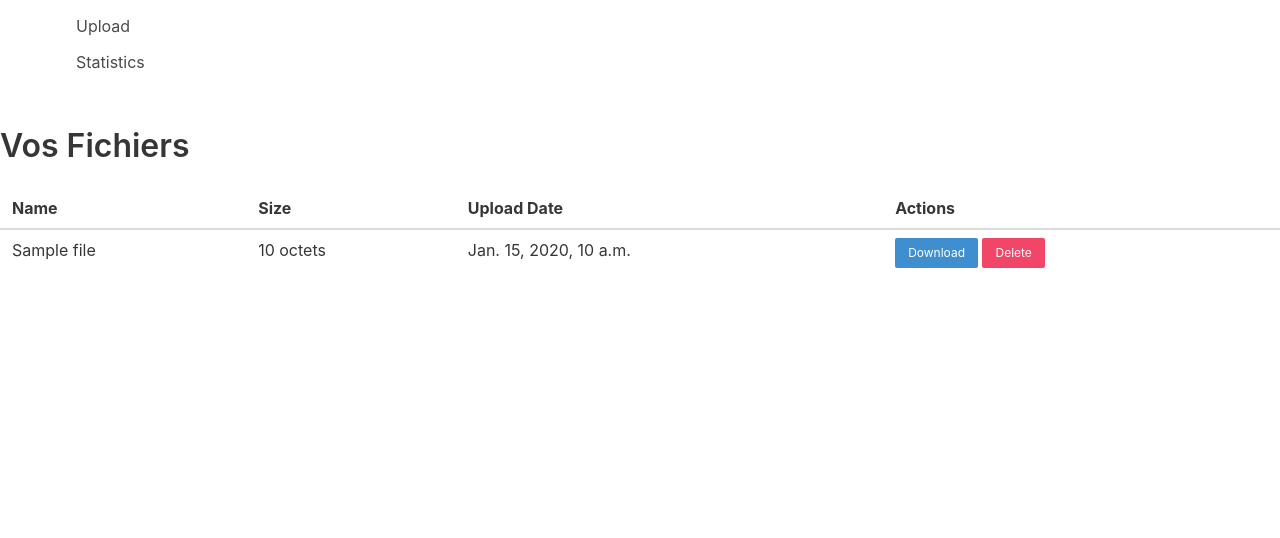
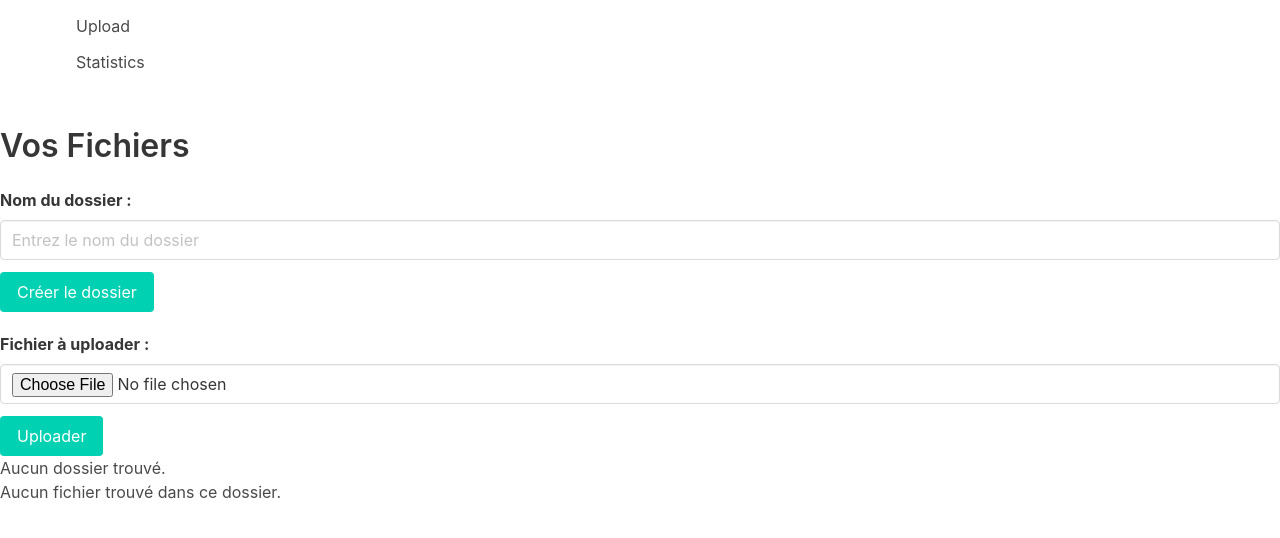
Before and after one commit to BenjaminCIR/Cloud-Drive-App, a Django app: page /polls/ in a window 1280 px wide. Shown: the part 158-696 px from the top of the page. Run offline with Django 5.2, Linux system fonts and the light colour scheme; a user stored in the database is signed in; tables that the repository leaves empty hold one stand-in row (values such as "Sample post").

Commit message:
déplacer / rename / download / upload files - folders

```diff
--- a/cloud_app/cloud/settings.py
+++ b/cloud_app/cloud/settings.py
@@ -130,4 +130,4 @@
 
 # Folder storage for uploaded files
 MEDIA_ROOT = BASE_DIR
-MEDIA_URL = '/media/'
+MEDIA_URL = '/uploads/'
--- a/cloud_app/polls/forms.py
+++ b/cloud_app/polls/forms.py
@@ -5,3 +5,9 @@
     class Meta:
         model = File
         fields = ['upload']
+
+
+class RenameFileForm(forms.ModelForm):
+    class Meta:
+        model = File
+        fields = ['name']
--- a/cloud_app/polls/models.py
+++ b/cloud_app/polls/models.py
@@ -15,7 +15,7 @@
 
 class Folder(models.Model):
     name = models.CharField(max_length=255)
-    user = models.ForeignKey(User, on_delete=models.CASCADE)
+    user = models.ForeignKey(User, on_delete=models.CASCADE, related_name='folders')
     parent_folder = models.ForeignKey('self', on_delete=models.CASCADE, null=True, blank=True, related_name='subfolders')
     upload_date = models.DateTimeField(auto_now_add=True)
 
@@ -37,8 +37,8 @@
     upload = models.FileField(upload_to=user_directory_path, validators=[validate_file_size])
     size = models.IntegerField()
     upload_date = models.DateTimeField(auto_now_add=True)
-    user = models.ForeignKey(User, on_delete=models.CASCADE)
-    folder = models.ForeignKey(Folder, on_delete=models.SET_NULL, null=True, blank=True)
+    user = models.ForeignKey(User, on_delete=models.CASCADE, related_name='files')
+    folder = models.ForeignKey(Folder, on_delete=models.CASCADE, null=True, blank=True, related_name='files')
 
     def __str__(self):
         return self.name
--- a/cloud_app/polls/templates/polls/base.html
+++ b/cloud_app/polls/templates/polls/base.html
@@ -36,7 +36,7 @@
                         <p class="menu-label">Navigation</p>
                         <ul class="menu-list">
                             <li><a href="{% url 'home' %}">File</a></li>
-                            <li><a href="{% url 'upload' %}">Upload</a></li>
+                            <li><a href="{% url 'upload_file' %}">Upload</a></li>
                             <li><a href="{% url 'statistics' %}">Statistics</a></li>
                         </ul>
                     </aside>
--- a/cloud_app/polls/templates/polls/home.html
+++ b/cloud_app/polls/templates/polls/home.html
@@ -2,27 +2,90 @@
 
 {% block content %}
 <h1 class="title">Vos Fichiers</h1>
+
+<form action="{% url 'create_folder' %}" method="post" style="margin-bottom: 20px;">
+    {% csrf_token %}
+    <div class="field">
+        <label class="label" for="folder_name">Nom du dossier :</label>
+        <div class="control">
+            <input class="input" type="text" id="folder_name" name="folder_name" placeholder="Entrez le nom du dossier" required>
+        </div>
+    </div>
+    <div class="control">
+        <button class="button is-primary" type="submit">Créer le dossier</button>
+    </div>
+</form>
+<form action="{% url 'upload_file' %}?path={{ current_path }}" method="post" enctype="multipart/form-data">
+    {% csrf_token %}
+    <div class="field">
+        <label class="label" for="upload">Fichier à uploader :</label>
+        <div class="control">
+            <input class="input" type="file" id="upload" name="upload" required>
+        </div>
+    </div>
+    <div class="control">
+        <button class="button is-primary" type="submit">Uploader</button>
+    </div>
+</form>
+
+
+{% if form.errors %}
+    <div class="error-messages">
+        {% for field, errors in form.errors.items %}
+            <p><strong>{{ field }}:</strong> {{ errors }}</p>
+        {% endfor %}
+    </div>
+{% endif %}
+
+{% if current_path %}
+    {% with current_path|cut:"/" as path_parts %}
+        {% if path_parts|length > 0 %}
+            <a href="?path={{ previous_path }}">Retour</a>
+        {% endif %}
+    {% endwith %}
+{% endif %}
+
+<ul>
+    {% for folder in folders %}
+        <li>
+            <a href="?path={{ folder.path }}">{{ folder.name }}</a>
+            <a class="button is-small is-danger" href="{% url 'delete_folder' %}?path={{ file.path }}&current_path={{ current_path }}" onclick="return confirm('Êtes-vous sûr de vouloir supprimer ce dossier ?');">Delete</a>
+            <a href="{% url 'rename_folder' %}?path={{ folder.path }}&current_path={{ current_path }}" class="button is-small is-info">Renommer</a>
+            <a href="{% url 'choose_folder' %}?folder_path={{ folder.path }}&type=folder" class="button is-small is-warning">Déplacer</a>
+        </li>
+    {% empty %}
+        <li>Aucun dossier trouvé.</li>
+    {% endfor %}
+</ul>
+
+ {% if files %}
  <table class="table is-fullwidth">
      <thead>
          <tr>
-            <th>Name</th>
-            <th>Size</th>
-            <th>Upload Date</th>
+             <th>Nom</th>
+             <th>Taille</th>
+             <th>Date d'upload</th>
              <th>Actions</th>
          </tr>
      </thead>
      <tbody>
-        {% for file in user_files %}
+         {% for file in files %}
          <tr>
              <td>{{ file.name }}</td>
-            <td>{{ file.size }} octets </td>
+             <td>{{ file.size }} octets</td>
              <td>{{ file.upload_date }}</td>
              <td>
-                <a class="button is-small is-info" href="{{ file.upload.url }}" download>Download</a>
-                <a class="button is-small is-danger" href="{% url 'delete_file' file.id %}" onclick="return confirm('Êtes-vous sûr de vouloir supprimer ce fichier ?');">Delete</a>
+                <a class="button is-small is-info" href="/uploads/{{ file.path }}" download>Télécharger</a>
+                 <a class="button is-small is-danger" href="{% url 'delete_file' %}?path={{ file.path }}&current_path={{ current_path }}" onclick="return confirm('Êtes-vous sûr de vouloir supprimer ce fichier ?');">Delete</a>
+                 <a href="{% url 'rename_file' %}?path={{ file.path }}&current_path={{ current_path }}" class="button is-small is-info">Renommer</a>
+                 <a href="{% url 'choose_folder' %}?file_path={{ file.path }}&type=file" class="button is-small is-warning">Déplacer</a>
              </td>
          </tr>
          {% endfor %}
      </tbody>
  </table>
+{% else %}
+ <p>Aucun fichier trouvé dans ce dossier.</p>
+{% endif %}
+</div>
 {% endblock %}
--- a/cloud_app/polls/urls.py
+++ b/cloud_app/polls/urls.py
@@ -7,8 +7,15 @@
     path('signup/', views.signup, name='signup'),
     path('login/', auth_views.LoginView.as_view(template_name='polls/login.html'), name='login'),
     path('logout/', auth_views.LogoutView.as_view(), name='logout'),
-    path('upload/', views.upload, name='upload'),
     path('statistics/', views.statistics, name='statistics'),
     path('success/', views.success, name='success'),
-    path('delete/<int:file_id>/', views.delete_file, name='delete_file'),
+    path('upload_file/', views.upload_file, name='upload_file'),
+    path('delete_file/', views.delete_file, name='delete_file'),
+    path('rename_file/', views.rename_file, name='rename_file'),
+    path('move_file/', views.move_file, name='move_file'),
+    path('create_folder/', views.create_folder, name='create_folder'),
+    path('delete_folder/', views.delete_folder, name='delete_folder'),
+    path('rename_folder/', views.rename_folder, name='rename_folder'),
+    path('move_folder/', views.move_folder, name='move_folder'),
+    path('choose_folder/', views.choose_folder, name='choose_folder'),
 ]
--- a/cloud_app/polls/views.py
+++ b/cloud_app/polls/views.py
@@ -7,19 +7,56 @@
 from django.db.models.functions import TruncMonth
 from django.db.models import Count, Sum
 from django.shortcuts import get_object_or_404
-from .forms import FileUploadForm
+from django.core.files.storage import default_storage
+from django.conf import settings
+from .forms import FileUploadForm, RenameFileForm
+from django.http import FileResponse, Http404, HttpResponse
 from .models import File
 import json
+import os
+import shutil
 
 # Create your views here.
 
 @login_required
 def home(request):
-    if request.user.is_authenticated:
-        user_files = File.objects.filter(user=request.user)
-    else:
-        user_files = None
-    return render(request, 'polls/home.html', {'user_files': user_files})
+#     if request.user.is_authenticated:
+#         user_files = File.objects.filter(user=request.user)
+#     else:
+#         user_files = None
+#     return render(request, 'polls/home.html', {'user_files': user_files})
+
+    base_path = os.path.join('uploads', request.user.username)
+    current_path = request.GET.get('path', '')
+
+    previous_path = request.GET.get('previous_path', '')
+
+    full_path = os.path.join(base_path, current_path)
+
+    folders = []
+    files = []
+
+    if os.path.exists(full_path):
+        for item in os.listdir(full_path):
+            item_path = os.path.join(full_path, item)
+            if os.path.isdir(item_path):
+                folders.append({'name': item, 'path': os.path.join(current_path, item)})
+            else:
+                print(os.path.join(item_path, item))
+                files.append({
+                    'name': item,
+                    'path': item_path,
+                    'size': os.path.getsize(item_path),
+                    'upload_date': os.path.getctime(item_path),
+                })
+
+    return render(request, 'polls/home.html', {
+        'folders': folders,
+        'files': files,
+        'current_path': current_path,
+        'previous_path': previous_path,
+    })
+
 
 def success(request):
     return render(request, 'polls/success.html')
@@ -37,7 +74,34 @@
     return render(request, 'polls/signup.html', {'form': form})
 
 
-def upload(request):
+def upload_file(request):
+    # if request.method == 'POST':
+    #     form = FileUploadForm(request.POST, request.FILES)
+    #     if form.is_valid():
+    #         new_file_size = request.FILES['upload'].size
+    #         max_file_size = 40 * 1024 * 1024  # 40 Mo limit per file
+    #         max_user_storage = 100 * 1024 * 1024  # 100 Mo limit per user
+
+    #         user_storage_usage = File.objects.filter(user=request.user).aggregate(total_size=Sum('size'))['total_size'] or 0
+
+    #         if new_file_size > max_file_size:
+    #             form.add_error('upload', "Le fichier dépasse la taille maximale de 40 Mo.")
+    #         elif user_storage_usage + new_file_size > max_user_storage:
+    #             form.add_error('upload', "La limite totale de stockage de 100 Mo est dépassée.")
+    #         else:
+    #             file_instance = form.save(commit=False)
+    #             file_instance.user = request.user
+    #             file_instance.name = request.FILES['upload'].name
+    #             file_instance.size = new_file_size
+    #             file_instance.save()
+    #             return redirect('./../success')
+    # else:
+    #     form = FileUploadForm()
+
+    # return render(request, 'polls/upload.html', {'form': form})
+
+    current_path = request.GET.get('path', '')
+
     if request.method == 'POST':
         form = FileUploadForm(request.POST, request.FILES)
         if form.is_valid():
@@ -52,27 +116,128 @@
             elif user_storage_usage + new_file_size > max_user_storage:
                 form.add_error('upload', "La limite totale de stockage de 100 Mo est dépassée.")
             else:
+                # Créer le chemin complet du dossier courant
+                base_path = os.path.join('uploads', request.user.username, current_path)
+
+                # Créer le dossier si nécessaire
+                if current_path and not os.path.exists(base_path):
+                    os.makedirs(base_path)
+
+                # Sauvegarder le fichier dans le dossier courant
                 file_instance = form.save(commit=False)
                 file_instance.user = request.user
-                file_instance.name = request.FILES['upload'].name
                 file_instance.size = new_file_size
+
+                # Définir le chemin d'enregistrement du fichier
+                file_instance.upload.name = os.path.join(current_path, file_instance.upload.name)  # Associe le fichier au dossier courant
+
                 file_instance.save()
-                return redirect('./../success')
+                return redirect(f'/polls/?path={current_path}')
     else:
         form = FileUploadForm()
 
-    return render(request, 'polls/upload.html', {'form': form})
+    return render(request, 'polls/', {'form': form})
+
+def delete_file(request):
+    # file_to_delete = get_object_or_404(File, id=file_id, user=request.user)
+
+    # if file_to_delete.upload:
+    #     file_to_delete.upload.delete(save=False)
+
+    # file_to_delete.delete()
+
+    # return redirect('./../../')
+    current_path = request.GET.get('current_path', '')
+    file_path = request.GET.get('path')
+
+    if file_path:
+        full_path = file_path
+
+        if os.path.exists(full_path):
+            os.remove(full_path)
+            print(f"Fichier supprimé : {full_path}")
+        else:
+            print(f"Aucun fichier trouvé à cet emplacement : {full_path}")
+
+    return redirect(f'/polls/?path={current_path}')
 
 
-def delete_file(request, file_id):
-    file_to_delete = get_object_or_404(File, id=file_id, user=request.user)
+def rename_file(request):
+    # current_path = request.GET.get('current_path', '')
+    # file_to_rename = get_object_or_404(File, id=file_id, user=request.user)
 
-    if file_to_delete.upload:
-        file_to_delete.upload.delete(save=False)
+    # if request.method == 'POST':
+    #     form = RenameFileForm(request.POST, instance=file_to_rename)
+    #     if form.is_valid():
+    #         new_name = form.cleaned_data['name']
+    #         original_file_path = file_to_rename.upload.path
+    #         new_file_path = os.path.join(settings.MEDIA_ROOT, f'uploads/{file_to_rename.user.username}/{new_name}')
 
-    file_to_delete.delete()
+    #         if original_file_path != new_file_path:
+    #             os.rename(original_file_path, new_file_path)
 
-    return redirect('./../../')
+    #         file_to_rename.name = new_name
+    #         file_to_rename.save()
+
+    #         return redirect(f'/polls/?path={current_path}')
+    # else:
+    #     form = RenameFileForm(instance=file_to_rename)
+
+    # return render(request, 'polls/rename_file.html', {'form': form, 'file': file_to_rename})
+
+    file_path = request.GET.get('path')
+    current_path = request.GET.get('current_path', '')  # Dossier actuel où se trouve le fichier
+
+    if not file_path:
+        return redirect(f'/polls/?path={current_path}')
+
+    old_name = os.path.basename(file_path)
+
+    # Si la requête est en POST, traiter le changement de nom
+    if request.method == 'POST':
+        new_name = request.POST.get('new_name')
+        if new_name:
+            old_file_path = file_path
+            new_file_path = os.path.join('uploads', request.user.username, current_path, new_name)
+
+            if os.path.exists(old_file_path):
+                os.rename(old_file_path, new_file_path)
+                print(f"Fichier renommé de {old_file_path} à {new_file_path}")
+            else:
+                print(f"Le fichier n'existe pas : {old_file_path}")
+
+            return redirect(f'/polls/?path={current_path}')
+
+    return render(request, 'polls/rename_file.html', {
+        'file_path': file_path,
+        'current_path': current_path,
+        'old_name': old_name
+    })
+
+
+def move_file(request):
+    if request.method == "POST":
+        file_path = request.POST.get('path')
+        target_folder = request.POST.get('target_folder')
+
+        # Validation des chemins
+        if not file_path or not target_folder:
+            return HttpResponse("Paramètres manquants", status=400)
+
+        current_file_path = os.path.join(settings.MEDIA_ROOT, file_path)
+        target_folder_path = os.path.join(settings.MEDIA_ROOT, 'uploads', request.user.username, target_folder)
+
+        # Vérifier les chemins
+        if not os.path.exists(current_file_path):
+            return HttpResponse("Fichier non trouvé", status=404)
+        if not os.path.isdir(target_folder_path):
+            return HttpResponse("Répertoire de destination introuvable", status=404)
+
+        # Déplacement
+        shutil.move(current_file_path, os.path.join(target_folder_path, os.path.basename(file_path)))
+        return redirect(f'/polls/?path={target_folder}')
+    else:
+        return HttpResponse("Méthode non autorisée", status=405)
 
 
 def statistics(request):
@@ -96,3 +261,161 @@
         'total_storage_usage': total_storage_usage,
     }
     return render(request, 'polls/statistics.html', context)
+
+
+def create_folder(request):
+    if request.method == 'POST':
+        folder_name = request.POST.get('folder_name')
+        if folder_name:
+            base_path = 'uploads/'
+            user_folder_path = os.path.join(base_path, request.user.username, folder_name)
+
+            if not os.path.exists(user_folder_path):
+                os.makedirs(user_folder_path)
+            else:
+                pass
+
+        return redirect('home')
+
+    return render(request, 'home.html')
+
+
+def delete_folder(request):
+    folder_path = request.GET.get('path')
+    current_path = request.GET.get('current_path', '')
+    base_path = os.path.join('uploads', request.user.username, folder_path)
+
+    if os.path.exists(base_path):
+        shutil.rmtree(base_path)
+        print(f"Dossier et tout son contenu supprimé : {base_path}")
+    else:
+        print(f"Aucun dossier trouvé à cet emplacement : {base_path}")
+
+    return redirect(f'/polls/?path={current_path}')
+
+
+
+def rename_folder(request):
+    # Récupérer les paramètres 'path' (le chemin du dossier à renommer) et 'current_path' (dossier actuel)
+    folder_path = request.GET.get('path')
+    current_path = request.GET.get('current_path', '')  # Dossier actuel où se trouve le dossier
+
+    if not folder_path:
+        return redirect(f'/polls/?path={current_path}')
+
+    old_name = os.path.basename(folder_path)
+
+    # Si la requête est en POST, traiter le changement de nom
+    if request.method == 'POST':
+        new_name = request.POST.get('new_name')
+        if new_name:
+            old_folder_path = os.path.join('uploads', request.user.username, folder_path)
+            new_folder_path = os.path.join('uploads', request.user.username, current_path, new_name)
+
+            if os.path.exists(old_folder_path):
+                os.rename(old_folder_path, new_folder_path)
+                print(f"Dossier renommé de {old_folder_path} à {new_folder_path}")
+            else:
+                print(f"Le dossier n'existe pas : {old_folder_path}")
+
+            return redirect(f'/polls/?path={current_path}')
+
+    return render(request, 'polls/rename_folder.html', {
+        'folder_path': folder_path,
+        'current_path': current_path,
+        'old_name': old_name
+    })
+
+
+
+def move_folder(request):
+    if request.method == "POST":
+        folder_path = request.POST.get('path')  # Le chemin du dossier à déplacer
+        folder_path = os.path.join('uploads', request.user.username, folder_path)
+        target_folder = request.POST.get('target_folder')  # Le répertoire de destination
+        target_folder = os.path.join('uploads', request.user.username, target_folder)
+
+        print(f"Chemin du fichier : {folder_path}")
+        print(f"Répertoire de destination : {target_folder}")
+
+        if not folder_path or not target_folder:
+            return HttpResponse("Paramètres manquants", status=400)
+
+        # Obtenez le chemin absolu des dossiers
+        current_folder_path = os.path.join(settings.MEDIA_ROOT, folder_path)
+        print(f"Chemin du dossier actuel : {current_folder_path}")
+        target_folder_path = os.path.join(settings.MEDIA_ROOT, target_folder)
+        print(f"Chemin du répertoire de destination : {target_folder_path}")
+
+        # Vérifier si le dossier source existe
+        if not os.path.isdir(current_folder_path):
+            return HttpResponse("Dossier source non trouvé", status=404)
+
+        # Vérifier si le répertoire cible existe
+        if not os.path.isdir(target_folder_path):
+            return HttpResponse("Répertoire de destination introuvable", status=404)
+
+        # Déplacer le dossier et son contenu
+        try:
+            shutil.move(current_folder_path, os.path.join(target_folder_path, os.path.basename(folder_path)))
+            return redirect(f'/polls/?path={target_folder}')  # Rediriger vers le dossier cible après le déplacement
+        except Exception as e:
+            return HttpResponse(f"Erreur lors du déplacement du dossier: {str(e)}", status=500)
+
+    else:
+        return HttpResponse("Méthode non autorisée", status=405)
+
+
+def choose_folder(request):
+    move_type = request.GET.get('type')
+    file_path = request.GET.get('file_path')
+    folder_path = request.GET.get('folder_path')
+
+    print(f"Chemin du fichier : {file_path}")
+    print(f"Chemin du dossier : {folder_path}")
+
+    if move_type == 'file' and file_path:
+        file_name = os.path.basename(file_path)
+        base_path = os.path.join('uploads', request.user.username)
+        folders = []
+
+        # Parcours des dossiers disponibles
+        for root, dirs, _ in os.walk(base_path):
+            for d in dirs:
+                target_folder_path = os.path.join(root, d)
+                relative_folder_path = os.path.relpath(target_folder_path, base_path)
+                folders.append({'name': d, 'path': relative_folder_path})
+
+        return render(request, 'polls/choose_folder.html', {
+            'path': file_path,
+            'name': file_name,
+            'folders': folders,
+            'move_type': move_type,
+            'url': 'move_file'
+        })
+
+    if move_type == 'folder' and folder_path:
+        folder_name = os.path.basename(folder_path)
+        print(f"Nom du dossier : {folder_name}")
+        print(f"Chemin du dossier : {folder_path}")
+        base_path = os.path.join('uploads', request.user.username)
+        folders = []
+
+        # Parcours des dossiers disponibles
+        for root, dirs, _ in os.walk(base_path):
+            for d in dirs:
+                print(f"Répertoire trouvé : {d}")
+                if(d != folder_name):
+                    target_folder_path = os.path.join(root, d)
+                    relative_folder_path = os.path.relpath(target_folder_path, base_path)
+                    folders.append({'name': d, 'path': relative_folder_path})
+
+        return render(request, 'polls/choose_folder.html', {
+            'path': folder_path,
+            'name': folder_name,
+            'folders': folders,
+            'move_type': move_type,
+            'url': 'move_folder'
+        })
+
+    return HttpResponse("Paramètres incorrects", status=400)
```
Also changed, not shown: cloud_app/polls/templates/polls/choose_folder.html (added, +20 -0 lines), cloud_app/polls/templates/polls/rename_file.html (added, +20 -0 lines), cloud_app/polls/templates/polls/rename_folder.html (added, +20 -0 lines), cloud_app/polls/templates/polls/upload.html (deleted, +0 -19 lines), cloud_app/polls/templates/polls/upload_file.html (added, +34 -0 lines), cloud_app/polls/migrations/0001_initial.py, cloud_app/polls/migrations/0002_alter_file_folder_alter_file_user_alter_folder_user.py (added), cloud_app/uploads/amine/testou/6fbegr.png (added), cloud_app/uploads/amine/testou/GREEN.png (added), cloud_app/uploads/amine/testou/gnegne.png (added). Lines whose indentation alone changed are shown as unchanged.
